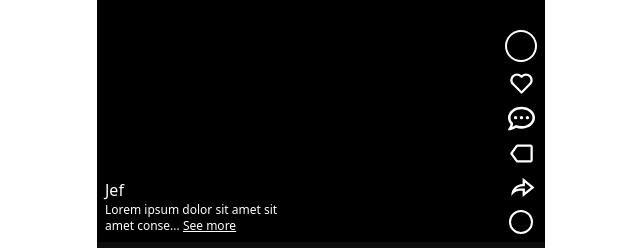
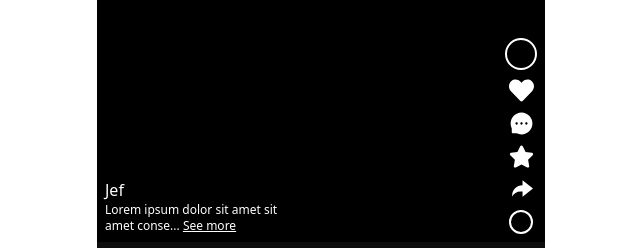
Before and after one commit to jeflugo/tiktok-plus-client, a React (Vite) app: page / in a window 1280 px wide. Shown: the part 468-716 px from the top of the page, without its empty margins (319-959 px from the left). Built offline with nearby package versions, Linux system fonts and the light colour scheme.

Commit message:
change icons

```diff
--- a/src/pages/Home/pages/Vids/components/SideBar.tsx
+++ b/src/pages/Home/pages/Vids/components/SideBar.tsx
@@ -1,15 +1,15 @@
-import { BiHeart, BiTag } from 'react-icons/bi'
-import { FaRegCommentDots } from 'react-icons/fa6'
-import { RiShareForwardLine } from 'react-icons/ri'
+import { AiFillMessage } from 'react-icons/ai'
+import { FaHeart, FaStar } from 'react-icons/fa'
+import { RiShareForwardFill } from 'react-icons/ri'
 
 export default function SideBar() {
 	return (
 		<div className='absolute	bottom-2 right-2 flex flex-col gap-2 justify-center items-center'>
 			<div className='w-8 h-8 border-2 border-white rounded-full'></div>
-			<BiHeart size={27} />
-			<FaRegCommentDots size={27} />
-			<BiTag size={27} />
-			<RiShareForwardLine size={27} />
+			<FaHeart size={25} />
+			<AiFillMessage size={25} />
+			<FaStar size={25} />
+			<RiShareForwardFill size={25} />
 			<div className='w-6 h-6 border-2 border-white rounded-full'></div>
 		</div>
 	)
```
